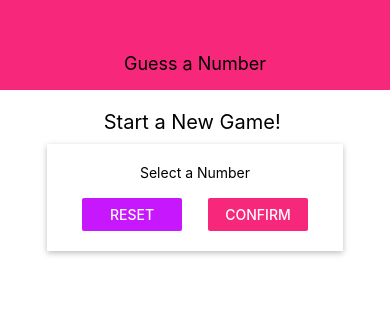
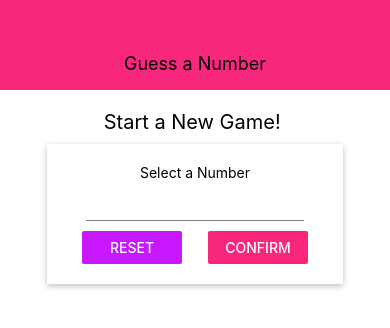
Before and after one commit to denzelhartshorn/ReactNative-GuessGame, a React Native app: screen / in a window 390 px wide. Shown: the top 328 px of the page. Built offline with nearby package versions, Linux system fonts and the light colour scheme.

Commit message:
styled Input.js

```diff
--- a/screens/StartGameScreen.js
+++ b/screens/StartGameScreen.js
@@ -1,8 +1,9 @@
 import React from "react";
-import { View, Text, StyleSheet, TextInput, Button } from "react-native";
+import { View, Text, StyleSheet, Button } from "react-native";
 
 import Card from "../components/Card";
 import Colors from "../constants/colors";
+import Input from "../components/Input";
 
 const StartGameScreen = props => {
   return (
@@ -10,7 +11,7 @@ const StartGameScreen = props => {
       <Text style={styles.title}>Start a New Game! </Text>
       <Card style={styles.inputContainer}>
         <Text>Select a Number</Text>
-        <TextInput />
+        <Input style={styles.input} />
         <View style={styles.buttonContainer}>
           <View style={styles.button}>
             <Button title="Reset" onPress={() => {}} color={Colors.accent} />
@@ -47,6 +48,10 @@ const styles = StyleSheet.create({
   },
   button: {
     width: 100
+  },
+  input: {
+    width: 50,
+    textAlign: "center"
   }
 });
 
```
